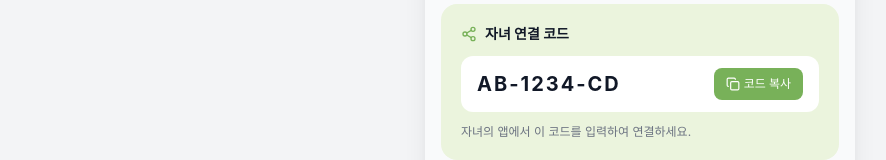
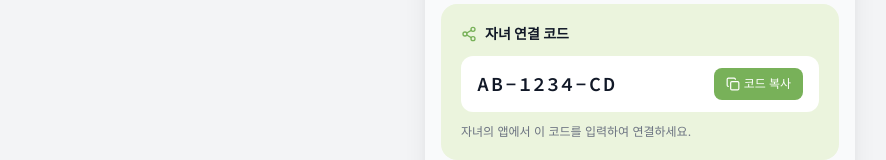
Before and after one commit to kb-avocado/avocado-frontend, a Vue app: page /parent/mypage in a window 1280 px wide. Shown: the part 192-352 px from the top of the page, without its empty margins (0-886 px from the left). Built offline with nearby package versions, Linux system fonts and the light colour scheme; no server answers.

Commit message:
[AVCD-126] feat: 가족 초대 코드 폰트 변경

```diff
--- a/src/components/mypage/FamilyInviteCode.vue
+++ b/src/components/mypage/FamilyInviteCode.vue
@@ -6,7 +6,7 @@
     </p>
 
     <div class="mt-3 flex items-center justify-between gap-3 rounded-xl bg-white px-4 py-3">
-      <span class="truncate text-xl font-bold tracking-widest text-gray-900">
+      <span class="invite-code truncate text-xl font-semibold tracking-widest text-gray-900">
         {{ inviteCode }}
       </span>
 
@@ -40,3 +40,11 @@ async function copyCode() {
   setTimeout(() => (copied.value = false), 2000)
 }
 </script>
+
+<style scoped>
+@import url('https://fonts.googleapis.com/css2?family=Source+Code+Pro:wght@600&display=swap');
+
+.invite-code {
+  font-family: 'Source Code Pro', monospace;
+}
+</style>
```
